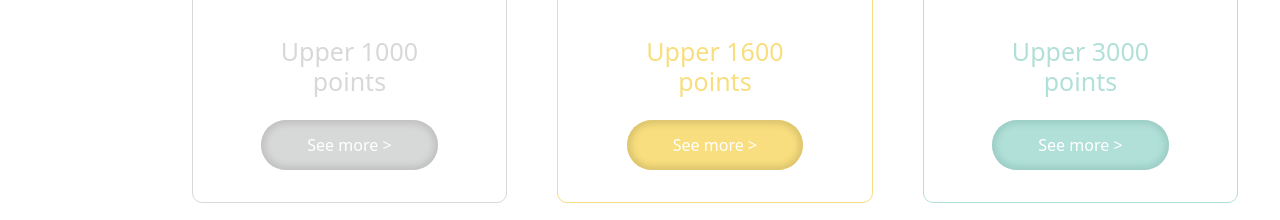
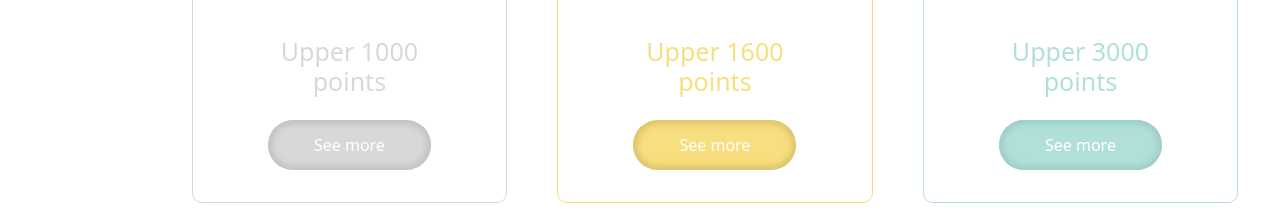
Before and after one commit to ngocdunghk15/FlashShop, a React (Create React App) app in the folder ClientApp/: page / in a window 1280 px wide. Shown: the part 2560-2780 px from the top of the page. Built offline with nearby package versions, Linux system fonts and the light colour scheme.

Commit message:
Fix bug Button Over Flow

```diff
--- a/ClientApp/src/components/Member/MemberItem/index.js
+++ b/ClientApp/src/components/Member/MemberItem/index.js
@@ -37,7 +37,7 @@ const MemberItem = ({ colorTheme, imgPath, typeMember, incentiveArray, minPoint
           {`Upper ${minPoint} points`}
         </MemberMinPoint>
         <MemberSeeMore colorTheme={colorTheme}>
-          {`See more >`}
+          {`See more`}
         </MemberSeeMore>
       </MemberWrapper>
     </MemberContainer>
--- a/ClientApp/src/components/NavMenu/NavMenu.js
+++ b/ClientApp/src/components/NavMenu/NavMenu.js
@@ -1,7 +1,6 @@
 import React, { Component } from 'react';
 import { Collapse, Container, Navbar, NavbarBrand, NavbarToggler, NavItem, NavLink } from 'reactstrap';
 import { Link } from 'react-router-dom';
-import { Link as LinkS } from 'react-scroll'
 import './NavMenu.css';
 import {
   LogoBrandWrap,
```
